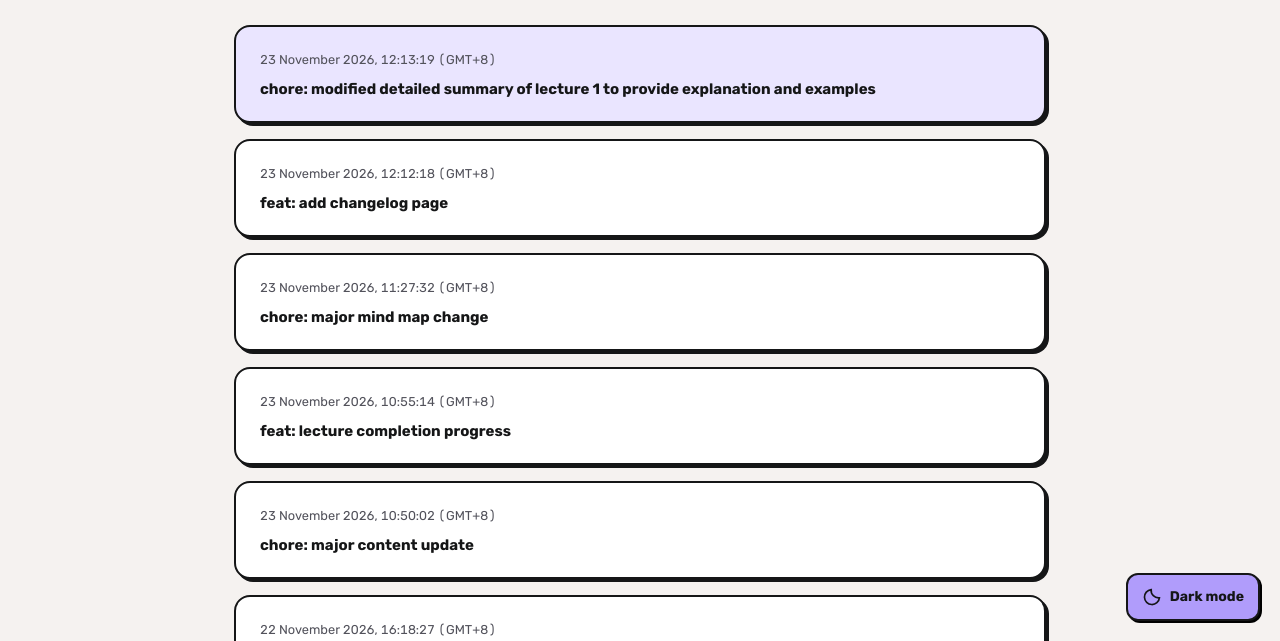
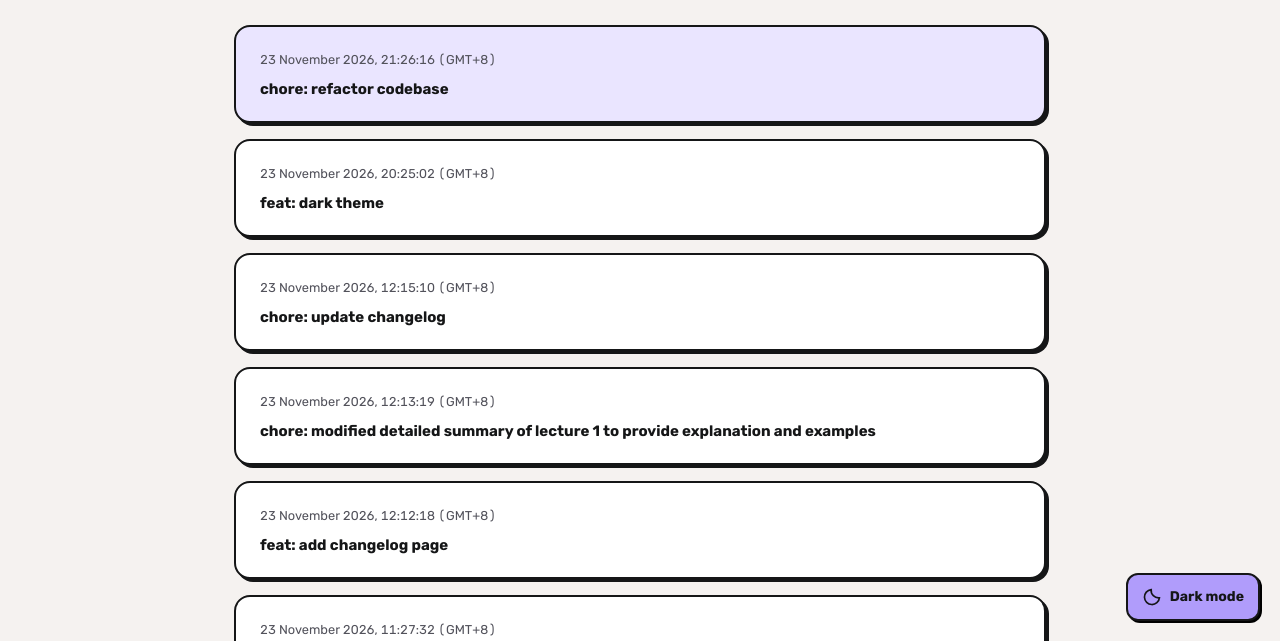
Before and after one commit to ayaxxchanz/study4bitp3423, a plain HTML site: page changelog.html in a window 1280 px wide. Shown: the part 159-800 px from the top of the page. Drawn offline with Linux system fonts and the light colour scheme.

Commit message:
chore: update changelog

```diff
--- a/changelog.html
+++ b/changelog.html
@@ -6,10 +6,10 @@
 <meta name="color-scheme" content="light">
 <title>Changelog | Study4BITP3423</title>
 <meta name="description" content="Study4BITP3423 commit messages and dates, from newest to oldest.">
-<link rel="stylesheet" href="css/dashboard.css?v=be4f506c67c6">
-<link rel="stylesheet" href="css/changelog.css?v=433cbc6e8de6">
+<link rel="stylesheet" href="css/dashboard.css">
+<link rel="stylesheet" href="css/changelog.css">
+<link rel="stylesheet" href="css/floating-controls.css?v=ef9a43187056">
 <script src="js/theme.js?v=cec9e4f7d197"></script>
-<link rel="stylesheet" href="css/floating-controls.css?v=ef9a43187056">
 <link rel="stylesheet" href="css/dark-theme.css?v=9a9a00d7c0ed">
 </head>
 <body>
@@ -20,6 +20,9 @@
 </header>
 <ol class="commit-list" aria-label="Commits, newest first">
 <!-- Generated by scripts/generate-changelog.py. -->
+<li><time datetime="2026-11-23T21:26:16+08:00">23 November 2026, 21:26:16 (GMT+8)</time><p>chore: refactor codebase</p></li>
+<li><time datetime="2026-11-23T20:25:02+08:00">23 November 2026, 20:25:02 (GMT+8)</time><p>feat: dark theme</p></li>
+<li><time datetime="2026-11-23T12:15:10+08:00">23 November 2026, 12:15:10 (GMT+8)</time><p>chore: update changelog</p></li>
 <li><time datetime="2026-11-23T12:13:19+08:00">23 November 2026, 12:13:19 (GMT+8)</time><p>chore: modified detailed summary of lecture 1 to provide explanation and examples</p></li>
 <li><time datetime="2026-11-23T12:12:18+08:00">23 November 2026, 12:12:18 (GMT+8)</time><p>feat: add changelog page</p></li>
 <li><time datetime="2026-11-23T11:27:32+08:00">23 November 2026, 11:27:32 (GMT+8)</time><p>chore: major mind map change</p></li>
```
